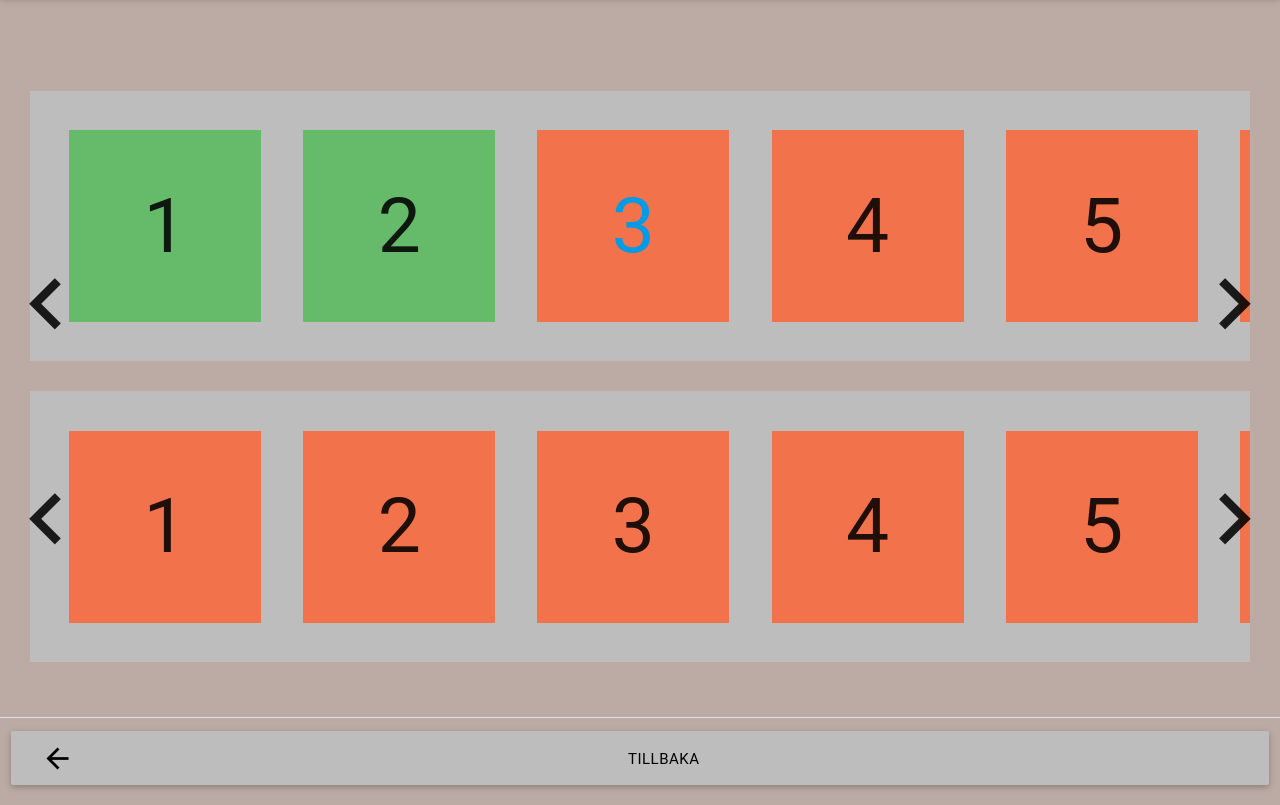
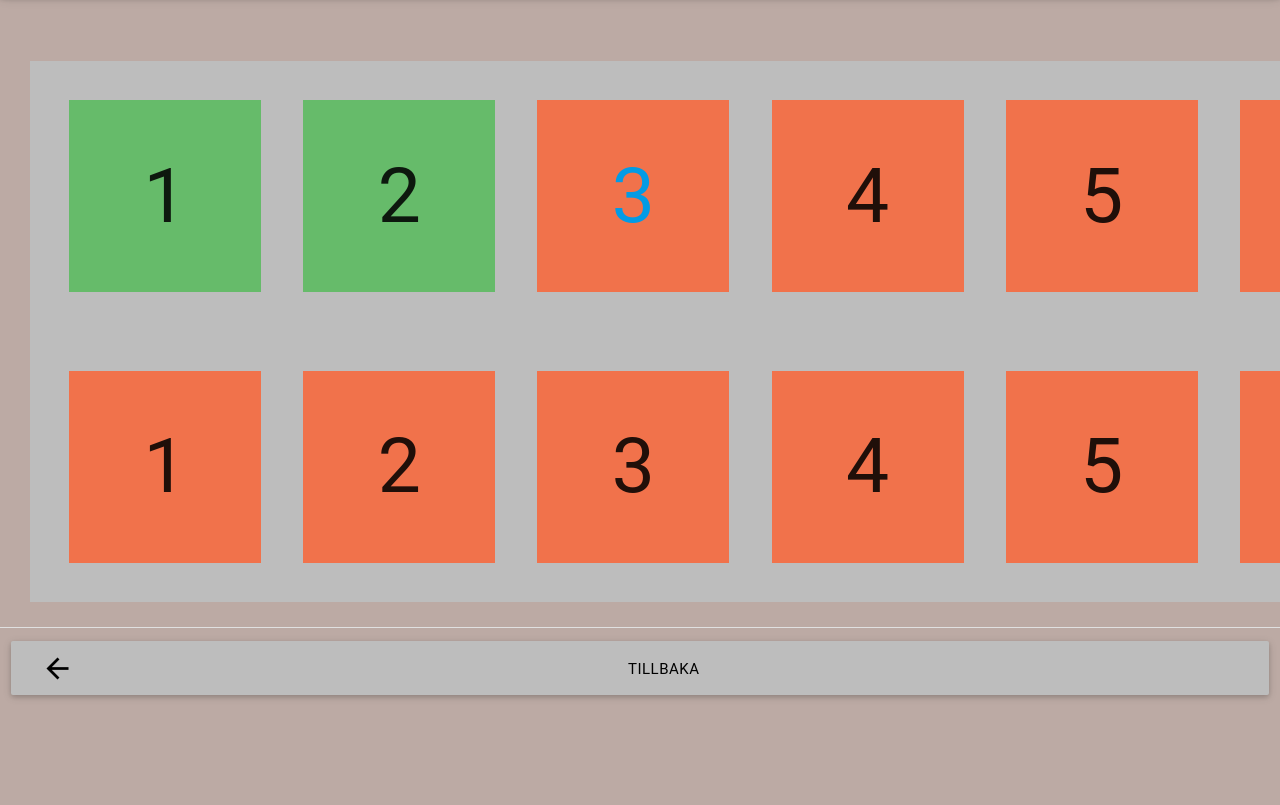
Before and after one commit to alebru/KlarsSprak_prototype_webapp, a plain HTML site: page scenario-oversikt.html in a window 1280 px wide. Shown: the part 67-872 px from the top of the page. After the commit the page ends 800 px from the top, so only its background shows below. Drawn offline with Linux system fonts and the light colour scheme; a web font is replaced by a local one.

Commit message:
hela  menyn ut i kanten

```diff
--- a/css/styles.css
+++ b/css/styles.css
@@ -105,7 +105,8 @@ textarea.materialize-textarea:focus:not([readonly]) {
     white-space: nowrap;
     padding: 20px;
     background: #bdbdbd;
-    margin: 30px;
+    margin-left: 30px;
+    margin-right: 0px;
 }
 .smallerDivs {
     height: 15vw;
--- a/scenario-oversikt.html
+++ b/scenario-oversikt.html
@@ -27,8 +27,6 @@
 </div>
 <main>
     <div id="container">
-        <div class="arrow-left upper"><i class="material-icons left">keyboard_arrow_left</i></div>
-        <div class="arrow-right upper"><i class="material-icons right">keyboard_arrow_right</i></div>
         <div id="line1">
             <div class="smallerDivs done">1</div>
             <div class="smallerDivs done">2</div>
@@ -40,8 +38,6 @@
             <div class="smallerDivs">8</div>
         </div>
 
-        <div class="arrow-left"><i class="material-icons left">keyboard_arrow_left</i></div>
-        <div class="arrow-right"><i class="material-icons right">keyboard_arrow_right</i></div>
         <div id="line2">
             <div class="smallerDivs">1</div>
             <div class="smallerDivs">2</div>
```
Also changed, not shown: index.html (+1 -1 lines).
